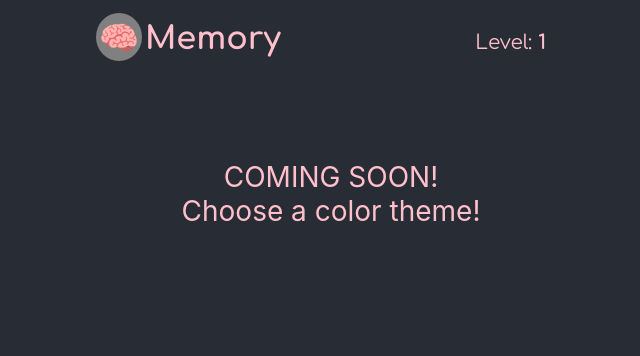
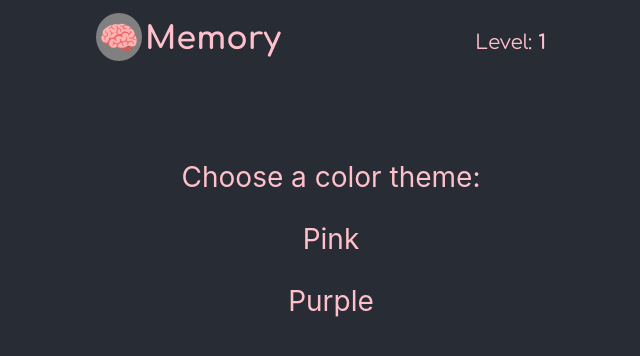
Before and after one commit to amlane/matching-game, a React (Create React App) app: page /settings in a window 1280 px wide. Shown: the top 356 px of the page, without its empty margins (309-949 px from the left). Built offline with nearby package versions, Linux system fonts and the light colour scheme.

Commit message:
tweaks made to speed up animation and got font color to change with theme set in local storage... however it's not the font we want it's the font we deserve

```diff
--- a/src/App.js
+++ b/src/App.js
@@ -1,4 +1,4 @@
-import React, { useState } from "react";
+import React, { useState, useEffect } from "react";
 import { Route } from "react-router-dom";
 import "./styles/App.css";
 import Cards from "./components/Cards";
@@ -9,6 +9,16 @@ function App() {
   const [level, setLevel] = useState(1);
   const [isDropDownActive, setIsDropDownActive] = useState(false);
 
+  useEffect(() => {
+    const colorTheme = localStorage.getItem("color_theme");
+
+    if (colorTheme === "purple") {
+      const body = window.document.body;
+
+      body.classList.add("purple-theme");
+    }
+  }, []);
+
   const toggleDropDownMenu = () => {
     if (isDropDownActive) {
       const dropDownMenu = document.querySelector(".dropdown-menu");
@@ -17,7 +27,7 @@ function App() {
 
       setTimeout(() => {
         setIsDropDownActive(!isDropDownActive);
-      }, 950);
+      }, 450);
     } else {
       setIsDropDownActive(!isDropDownActive);
     }
--- a/src/components/ColorTheme.jsx
+++ b/src/components/ColorTheme.jsx
@@ -1,10 +1,14 @@
 import React from "react";
 
 function ColorTheme() {
+  const setColorTheme = (color) => {
+    localStorage.setItem("color_theme", color);
+  };
   return (
     <div style={{ color: "pink", fontSize: "1.75rem" }}>
-      COMING SOON! <br />
-      Choose a color theme!
+      Choose a color theme:
+      <p>Pink</p>
+      <p onClick={() => setColorTheme("purple")}>Purple</p>
     </div>
   );
 }
--- a/src/styles/Cards.css
+++ b/src/styles/Cards.css
@@ -39,7 +39,7 @@
 
 .scoreboard span {
   background-color: pink;
-  color: #282c34 !important;
+  color: #282c34;
   padding: 5px 20px;
   border-radius: 10px;
   width: 35%;
--- a/src/styles/DropDownMenu.css
+++ b/src/styles/DropDownMenu.css
@@ -16,11 +16,11 @@
   display: flex;
   flex-direction: column;
   justify-content: center;
-  animation: appear 1s ease-in;
+  animation: appear 0.5s ease-in;
 }
 
 .disappear {
-  animation: disappear 1s ease-in;
+  animation: disappear 0.5s ease-in;
 }
 
 .dropdown-menu a {
@@ -53,13 +53,13 @@
     opacity: 0;
   }
   to {
-    opacity: 1;
+    opacity: 0.9;
   }
 }
 
 @keyframes disappear {
   from {
-    opacity: 1;
+    opacity: 0.9;
   }
   to {
     opacity: 0;
```
